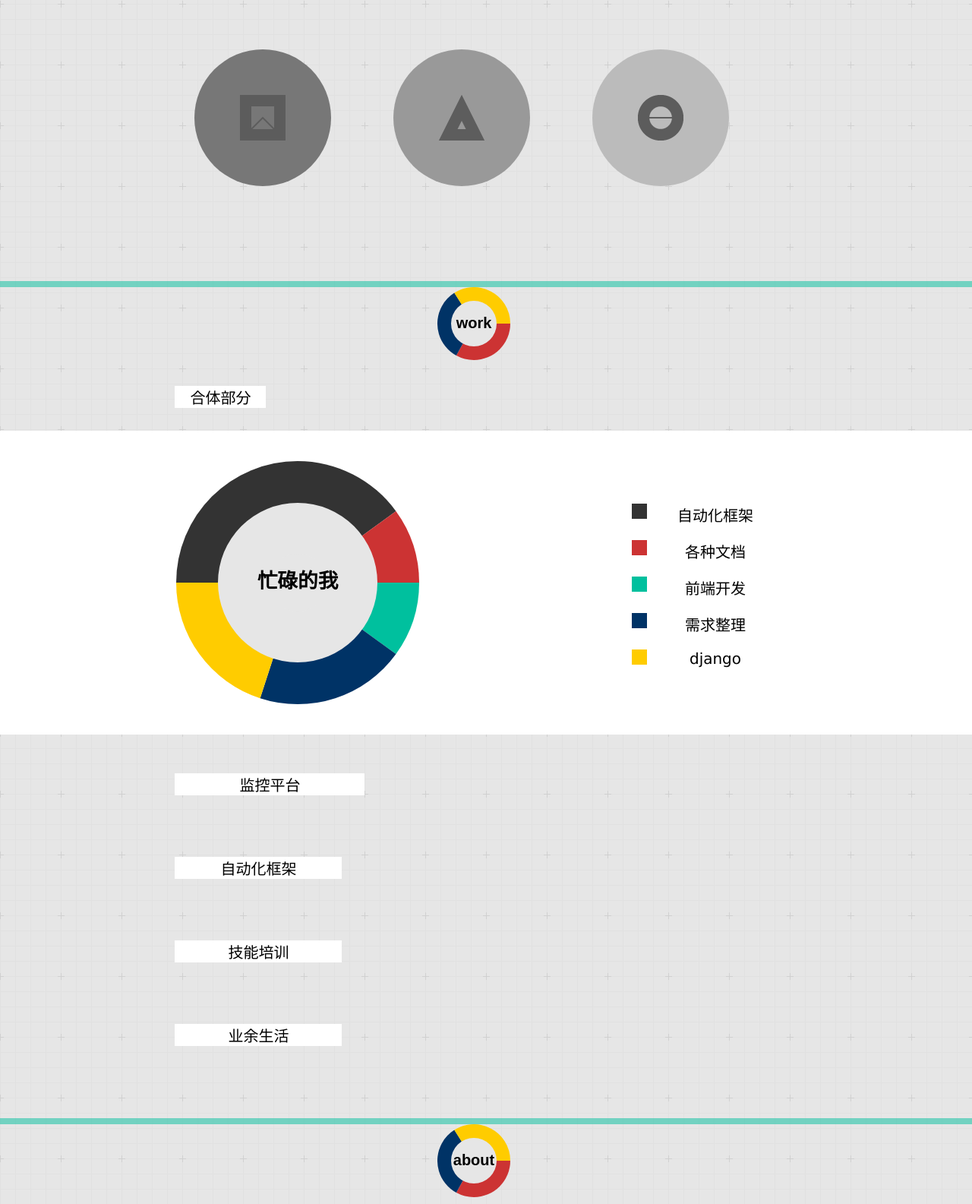
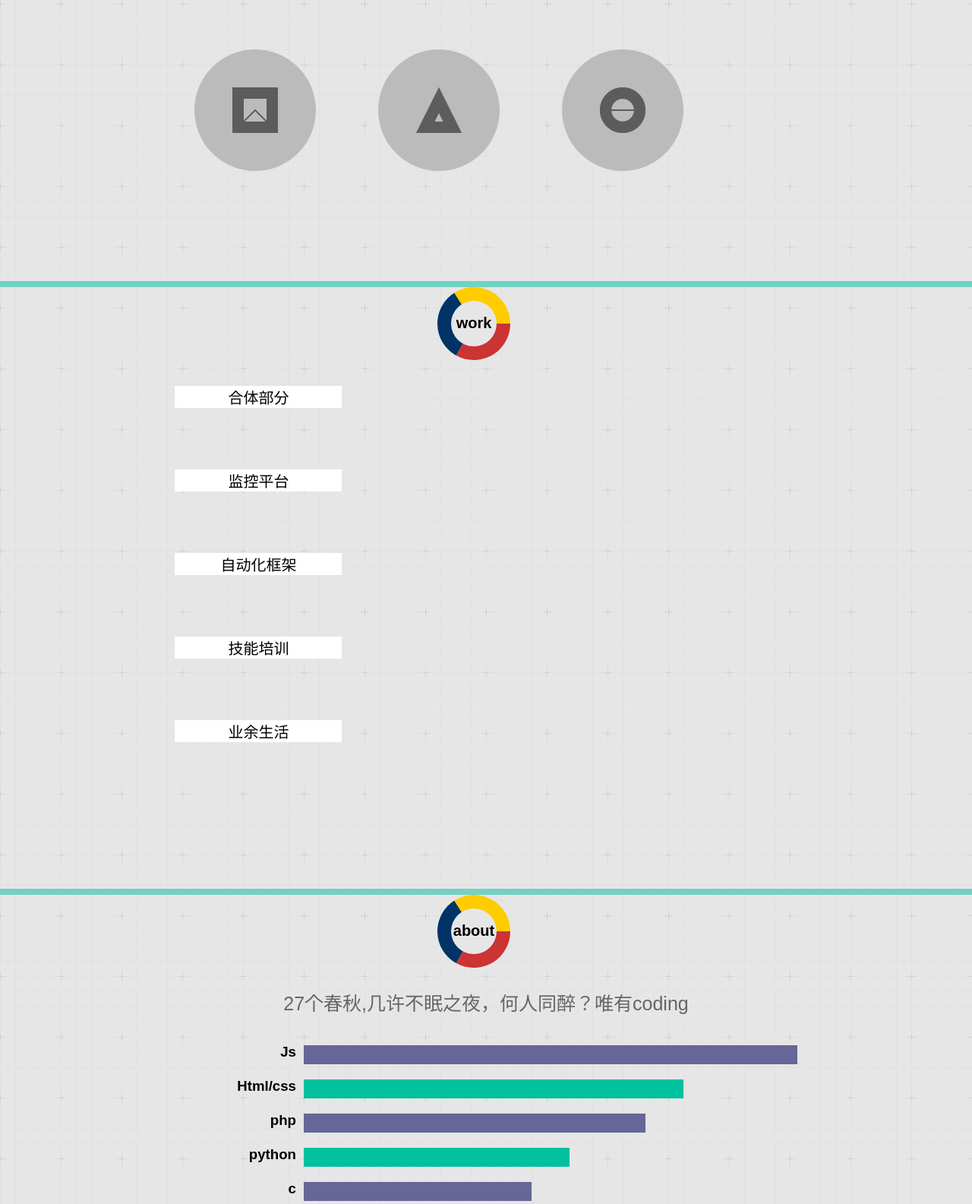
Before and after one commit to leevillion/zhangle, a plain HTML site: page index.html in a window 1280 px wide. Shown: the part 495-2080 px from the top of the page at 76% size. Drawn offline with Linux system fonts and the light colour scheme.

Commit message:
Update resume.css

```diff
--- a/stylesheets/resume.css
+++ b/stylesheets/resume.css
@@ -1,4 +1,3 @@
-
 html,body{
 	background-color: #E6E6E6;
 	background-image: url(../images/bg.png);
@@ -31,7 +30,7 @@ a:visited{
 	text-align: center;
 }
 .welcome:hover{
-	background-color: #00c09e;
+	background-color: #009933;
 	transition: all 0.2s ease-in-out;
 	-moz-transition: all 0.2s ease-in-out; /* Firefox 4 */
 	-webkit-transition: all 0.2s ease-in-out; /* Safari and Chrome */
@@ -42,7 +41,7 @@ a:visited{
 	font-size: 52px;
 }
 .welcome span:hover{
-	color:#FF0033;
+	color:white;
 }
 .blank{
 	height:30px;
@@ -153,6 +152,7 @@ a:visited{
 }
 .introduction p span{
 	color: #00c09e;
+	font-size: 90%;
 }
 .introduction h2{
 	height:40%;
@@ -192,8 +192,8 @@ header{
 .main-nav a{
 	display: block;
 	float: left;
-	height: 180px;
-	width: 180px;
+	height: 160px;
+	width: 160px;
 	padding: 0px 0px 0px 0px;
 	margin-right: 8%;
 	font-size: 16px;
@@ -201,11 +201,11 @@ header{
 	text-align: center;
 	border-bottom: 0px solid #5d5d5d;
 	color: rgba(0, 0, 0, 0.0);
-	line-height: 40px;
+	line-height: 30px;
 	/*圆形*/
-	-moz-border-radius: 90px;
-	-webkit-border-radius: 90px;
-	border-radius: 90px;
+	-moz-border-radius: 80px;
+	-webkit-border-radius: 80px;
+	border-radius: 80px;
 	/*动画效果*/
 	transition: all 0.2s ease-in-out;
 	-moz-transition: all 0.2s ease-in-out; /* Firefox 4 */
@@ -230,7 +230,7 @@ header{
 	height: 60px;
 	display: block;
 	margin: auto;
-	margin-top: 60px;
+	margin-top: 50px;
 
 	transition: all 0.3s ease-in-out;
 	-moz-transition: all 0.3s ease-in-out; /* Firefox 4 */
@@ -243,13 +243,13 @@ header{
 }
 
 .main-nav-work{
-	background-color: #777;
+	background-color: #bbb;
 	/*border-top: 5px solid #666;*/
 }
 .main-nav-work span{background-position: 50% 100%;}
 .main-nav-work:hover span{background-position: 50% 0%;}
 .main-nav-about{
-	background-color: #999;
+	background-color: #bbb;
 	/*border-top: 5px solid #888;	*/
 }
 .main-nav-about span{background-position: 0% 100%;}
@@ -277,7 +277,7 @@ header{
 /*工作部分*/
 .contentpart{
 	text-align: center;
-/*	height:100%;*/
+	height:100%;
 	width:100%;
 	/*background-color: #E6E6E6;*/
 }
@@ -321,7 +321,7 @@ header{
 }
 .project1 label span{
 	position: relative;
-	width:120px;
+	width:220px;
 	display: block;
 	text-align: center;
 	margin-left: 18%;
@@ -346,7 +346,7 @@ header{
 }
 .project2 label span{
 	position: relative;
-	width:250px;
+	width:220px;
 	display: block;
 	text-align: center;
 	margin-left: 18%;
@@ -373,12 +373,12 @@ header{
 	padding-top: 1.5px;
 }
 .project6 label span{
-	width:160px;
+	width:220px;
 }
 .w-1-c{
 	width:100%;
 	height:400px;
-	display: block;
+	display: none;
 	position: relative;
 	background-color: white;
 }
@@ -443,6 +443,11 @@ header{
 	margin-left: 18%;
 	float:left;
 }
+
+.w-2-c span,.w-3-c span,.w-4-c span,.w-5-c span{
+	margin-left: 18%;
+	float:left;
+}
 .w-6-c .w-6-c-i-1{
 	margin-left: 25%;
 	margin-top: 10px;
@@ -476,25 +481,26 @@ header{
 .a-c-l{
 	height:50px;
 	width:100%;
-	margin-top: 25px;
-	float:left;
+	margin-top: 100px;
+	/*float:left;*/
+	text-align: center;
 
 }
 .a-c-l span{
-	margin-left: 20%;
 	font-size: 25px;
 	color: #666666;
 	font-family: "微软雅黑",Arial, "Hiragino Sans GB", sans-serif, "simsun";
 }
 .a-c-l-b{
-	margin-left: -50%;
+	/*margin-left: -50%;*/
+	margin: auto;
 	margin-top: 25px;
 	width:800px;
 	opacity:0;
 	display: block;
 }
 .a-c-t-b{
-	margin-left:-50%;
+	/*margin-left:-50%;*/
 	margin-top: 25px;
 	width:800px;
 	opacity:0;
@@ -502,13 +508,12 @@ header{
 }
 /*联系模块*/
 .contactpart{
-/*	height:100%;*/
+height:100%;
 float:left;
 width:100%;
-height:100%;
 background-color: #334145;
 font-family: "微软雅黑",Arial, "Hiragino Sans GB", sans-serif, "simsun";
-/*width:100%;*/
+
 }
 .contact{
 	width:100%;
```
